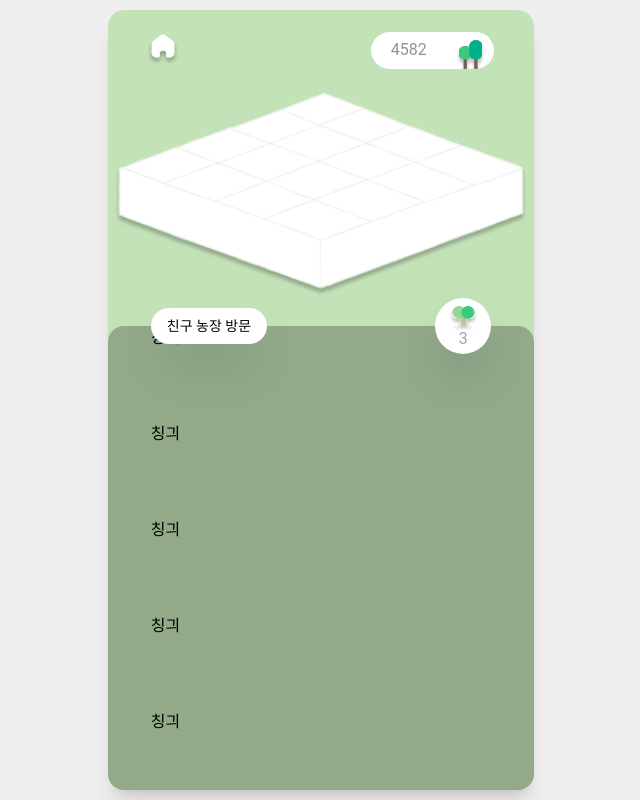
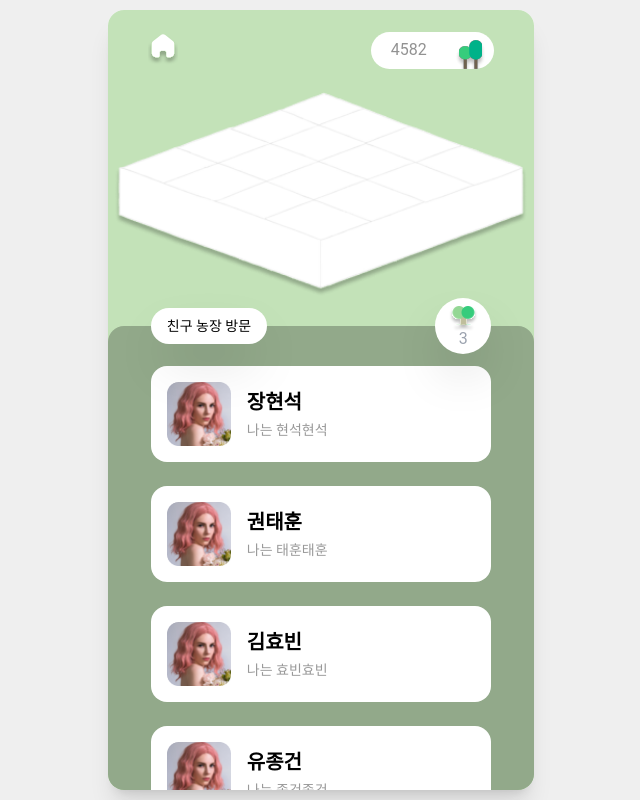
Before and after one commit to kmyobin/Net-Zero_Hackathon, a React (Create React App) app: page /gallery in a window 1280 px wide. Shown: the whole page, without its empty margins (319-959 px from the left). Built offline with nearby package versions, Linux system fonts and the light colour scheme; a web font is replaced by a local one.

Commit message:
UI adjustments

```diff
--- a/src/components/gallery/Friend.jsx
+++ b/src/components/gallery/Friend.jsx
@@ -1,5 +1,14 @@
 import React from "react";
+import profileImage from "../../assets/images/profileImage.png";
 
-export default function Friend() {
-  return <div className="w-[80%] h-24 mx-auto">칭긔</div>;
+export default function Friend({ name, description }) {
+  return (
+    <div className="w-[80%] h-24 mx-auto rounded-2xl bg-white mb-6 flex p-4">
+      <img src={profileImage} alt="profile" className="mr-4" />
+      <div className="flex flex-col justify-center">
+        <span className="font-bold text-xl">{name}</span>
+        <span className="opacity-40 text-sm mt-1">{description}</span>
+      </div>
+    </div>
+  );
 }
--- a/src/components/gallery/Friends.jsx
+++ b/src/components/gallery/Friends.jsx
@@ -12,19 +12,15 @@ export default function Friends() {
         <img src={smallTree} alt="smallTree" width={"29px"} height={"24px"} />
         <span className="text-gray-400 -mt-1">3</span>
       </div>
-      <div className="overflow-y-scroll">
-        <Friend />
-        <Friend />
-        <Friend />
-        <Friend />
-        <Friend />
-        <Friend />
-        <Friend />
-        <Friend />
-        <Friend />
-        <Friend />
-        <Friend />
-        <Friend />
+      <div className="overflow-y-auto h-full pt-10 pb-[340px]" id="friendList">
+        <Friend name={"장현석"} description={"나는 현석현석"} />
+        <Friend name={"권태훈"} description={"나는 태훈태훈"} />
+        <Friend name={"김효빈"} description={"나는 효빈효빈"} />
+        <Friend name={"유종건"} description={"나는 종건종건"} />
+        <Friend name={"유종건"} description={"나는 종건종건"} />
+        <Friend name={"유종건"} description={"나는 종건종건"} />
+        <Friend name={"유종건"} description={"나는 종건종건"} />
+        <Friend name={"유종건"} description={"나는 종건종건"} />
       </div>
     </div>
   );
--- a/src/components/main/MainContent.jsx
+++ b/src/components/main/MainContent.jsx
@@ -3,7 +3,7 @@ import { useNavigate } from "react-router-dom";
 import Header from "../../layout/Header";
 import Sky from "../../assets/images/sky.png";
 import ImageIcon from "../../assets/images/icons/Image.svg";
-import SmallTree from "../../assets/images/icons/smallTree_green.svg"
+import SmallTree from "../../assets/images/icons/smallTree_green.svg";
 
 function MainContent() {
   const navigate = useNavigate();
@@ -23,7 +23,7 @@ function MainContent() {
             582
           </div>
           <div className="flex justify-center items-center absolute bottom-[88px]">
-            <img src={SmallTree} alt="smalltree" width={75} height={60}/>
+            <img src={SmallTree} alt="smalltree" width={75} height={60} />
           </div>
         </div>
 
--- a/src/index.css
+++ b/src/index.css
@@ -11,3 +11,7 @@ body {
   font-family: Roboto;
   background-color: #efefef;
 }
+
+#friendList::-webkit-scrollbar {
+  display: none;
+}
```
Also changed, not shown: src/assets/images/profileImage.png (added).
